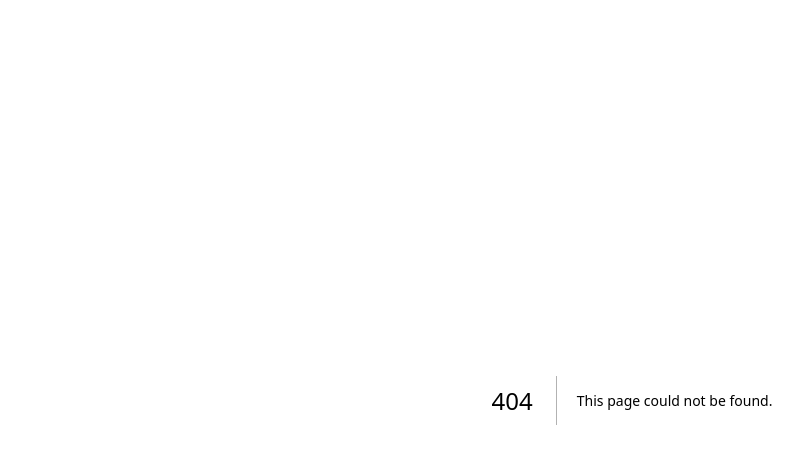
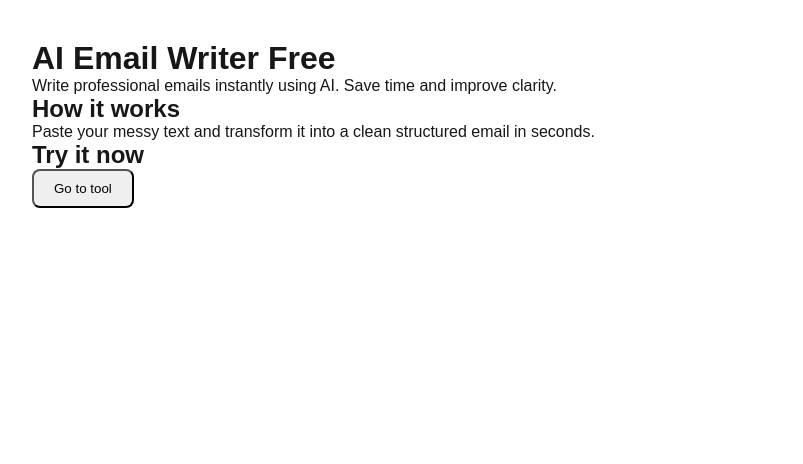
Before and after one commit to RobertFatu91/document-structurer-ai, a Next.js app: page /blog/ai-email-writer in a window 1280 px wide. Before the commit this address had no page. Shown: the top 464 px of the page, without its empty margins (8-811 px from the left). Built offline with nearby package versions, Linux system fonts and the light colour scheme.

Commit message:
add seo page

```diff
--- /dev/null
+++ b/app/blog/ai-email-writer/page.js
@@ -0,0 +1,29 @@
+export default function Page() {
+  return (
+    <div style={{ padding: "40px" }}>
+      <h1>AI Email Writer Free</h1>
+
+      <p>
+        Write professional emails instantly using AI. Save time and improve clarity.
+      </p>
+
+      <h2>How it works</h2>
+
+      <p>
+        Paste your messy text and transform it into a clean structured email in seconds.
+      </p>
+
+      <h2>Try it now</h2>
+
+      <a href="/">
+        <button style={{
+          padding: "10px 20px",
+          borderRadius: "8px",
+          cursor: "pointer"
+        }}>
+          Go to tool
+        </button>
+      </a>
+    </div>
+  );
+}
```
